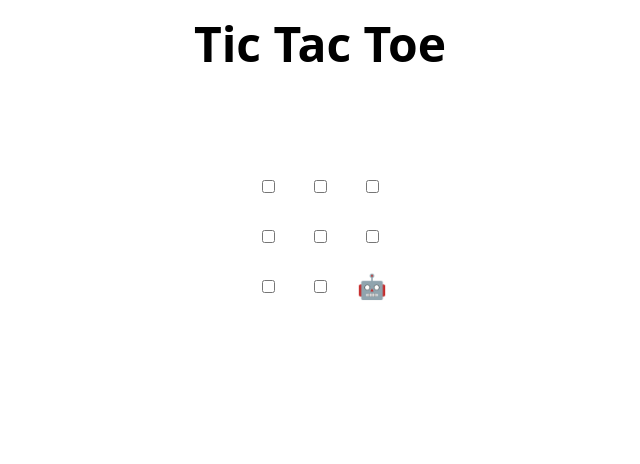
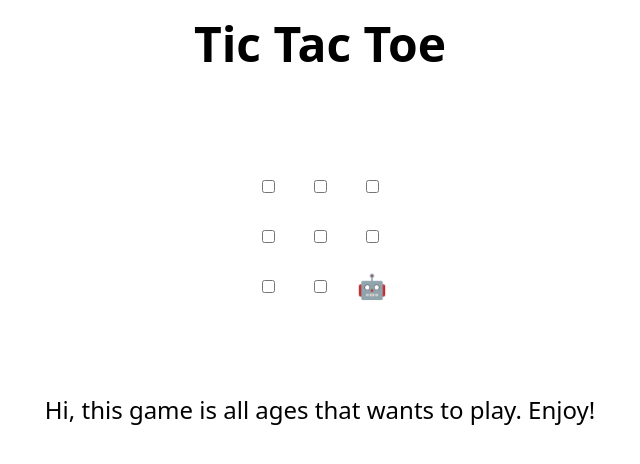
Before and after one commit to AlexMataac/skills-review-pull-requests, a plain HTML site: page index.html in a window 1280 px wide. Shown: the whole page, without its empty margins (320-960 px from the left). Drawn offline with Linux system fonts and the light colour scheme.

Commit message:
Add p index.html

```diff
--- a/index.html
+++ b/index.html
@@ -46,7 +46,7 @@
     <td><input type="checkbox" /></td>
   </tr>
 </table>
-
+<p > Hi, this game is all ages that wants to play. Enjoy! </p>
 <h2 hidden>Game over, refresh to play again 🧑‍💻 🤖!</h2>
 
 <script>
```
